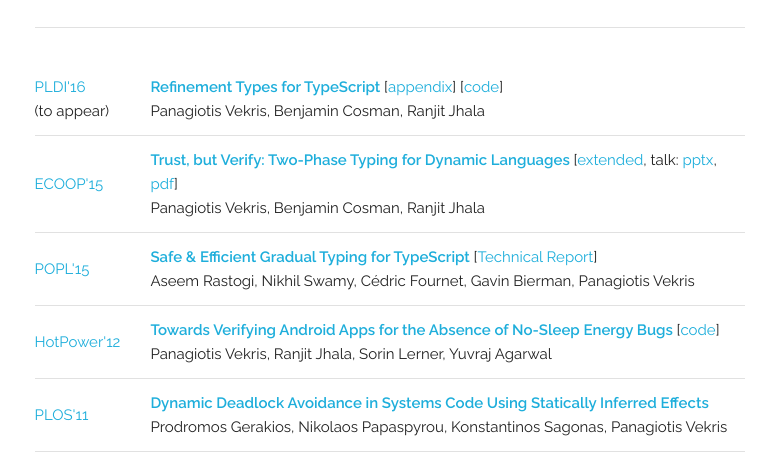
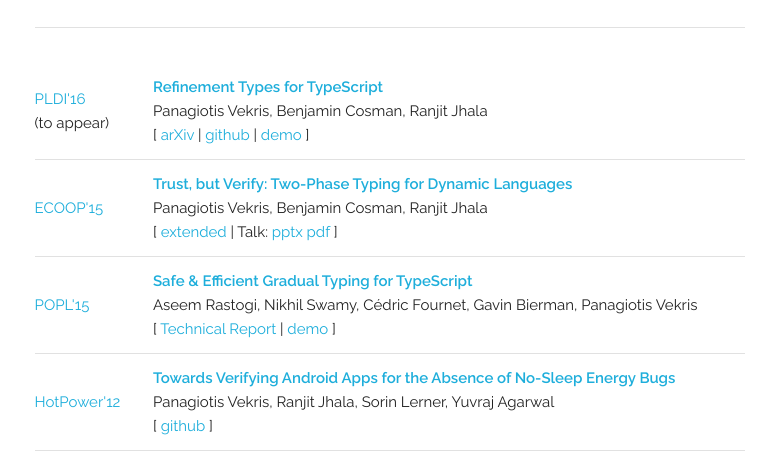
Before and after one commit to panagosg7/www-personal, a plain HTML site: page index.html in a window 1280 px wide. Shown: the part 279-742 px from the top of the page, 375-1151 px from the left. Drawn offline with Linux system fonts and the light colour scheme.

Commit message:
Edits in pubs

```diff
--- a/index.html
+++ b/index.html
@@ -165,15 +165,17 @@
                                 <a class="title" href="./docs/pldi16.pdf">
                                     Refinement Types for TypeScript
                                 </a>
-                                [<a href="./docs/pldi16-extra.pdf">appendix</a>]
-                                [<a href="https://github.com/UCSD-PL/refscript">code</a>]
                                 <br>
                                 <span class="authors">
                                     Panagiotis Vekris, Benjamin Cosman, Ranjit Jhala
                                 </span>
+                                <br/>
+                                [   <a href="http://arxiv.org/abs/1604.02480">arXiv</a>
+                                |   <a href="https://github.com/UCSD-PL/refscript">github</a>
+                                |   <a href="http://goto.ucsd.edu/~pvekris/refscript">demo</a>
+                                ]
                             </td>
                         </tr>
-
 
                         <tr>
                             <td>
@@ -183,13 +185,15 @@
                                 <a class="title" href="./docs/ecoop15.pdf">
                                     Trust, but Verify: Two-Phase Typing for Dynamic Languages
                                 </a>
-                                [<a href="http://arxiv.org/abs/1504.08039">extended</a>,
-                                 talk: <a href="./docs/TrustButVerify-Talk.pptx">pptx</a>,
-                                       <a href="./docs/TrustButVerify-Talk.pdf">pdf</a>]
                                 <br>
                                 <span class="authors">
                                     Panagiotis Vekris, Benjamin Cosman, Ranjit Jhala
                                 </span>
+                                <br/>
+                                [   <a href="http://arxiv.org/abs/1504.08039">extended</a>
+                                |   Talk: <a href="./docs/TrustButVerify-Talk.pptx">pptx</a>
+                                          <a href="./docs/TrustButVerify-Talk.pdf">pdf</a>
+                                ]
                             </td>
                         </tr>
 
@@ -201,11 +205,16 @@
                                 <a class="title" href="./docs/safets.pdf">
                                     Safe & Efficient Gradual Typing for TypeScript
                                 </a>
-                                [<a href="./docs/safets-tr.pdf">Technical Report</a>]
+
                                 <br>
                                 <span class="authors">
                                     Aseem Rastogi, Nikhil Swamy, Cédric Fournet, Gavin Bierman, Panagiotis Vekris
                                 </span>
+                                <br>
+                                [   <a href="./docs/safets-tr.pdf">Technical Report</a>
+                                |   <a href="http://research.microsoft.com/en-us/um/people/nswamy/Playground/TSSafe/">demo</a>
+                                ]
+
                             </td>
                         </tr>
 
@@ -217,11 +226,14 @@
                                 <a class="title" href="./docs/hotpower12.pdf">
                                     Towards Verifying Android Apps for the Absence of No-Sleep Energy Bugs
                                 </a>
-                                [<a href="https://github.com/panagosg7/Android-NoSleep">code</a>]
                                 <br>
                                 <span class="authors">
                                     Panagiotis Vekris, Ranjit Jhala, Sorin Lerner, Yuvraj Agarwal
                                 </span>
+                                <br>
+                                [   <a href="https://github.com/panagosg7/Android-NoSleep">github</a>
+                                ]
+
                             </td>
                         </tr>
 
```
